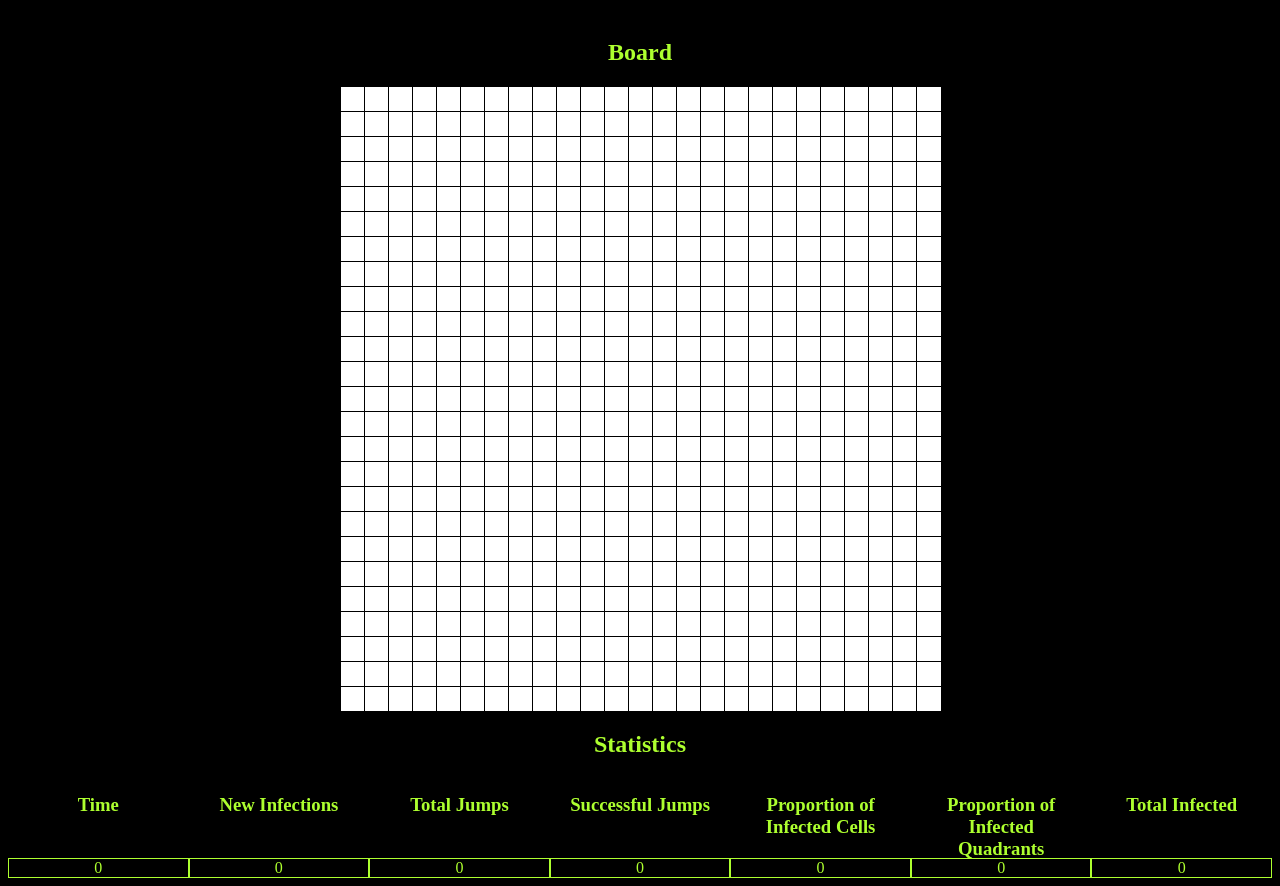
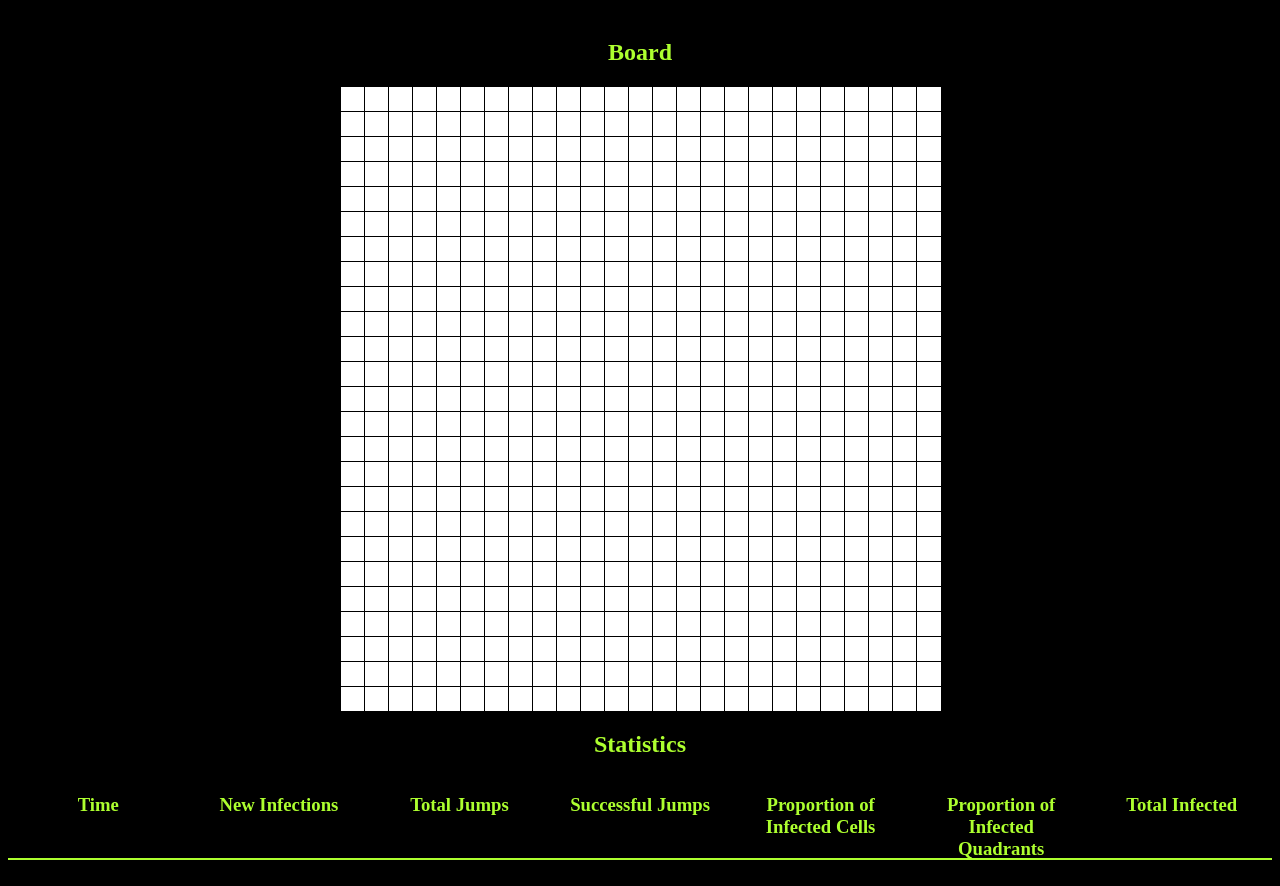
Before and after one commit to BenGrif2323/Contagion, a plain HTML site: page index.html in a window 1280 px wide. Shown: the part 61-947 px from the top of the page. Drawn offline with Linux system fonts and the light colour scheme.

Commit message:
Update index.html

```diff
--- a/index.html
+++ b/index.html
@@ -647,31 +647,31 @@
         <div class="info">
             <div class="stat">
                 <h3>Time</h3>
-                <p class="p0">0</p>
+                <p class="p0"></p>
             </div>
             <div class="stat">
                 <h3>New Infections</h3>
-                <p class="p0">0</p>
+                <p class="p0"></p>
             </div>
             <div class="stat">
                 <h3>Total Jumps</h3>
-                <p class="p0">0</p>
+                <p class="p0"></p>
             </div>
             <div class="stat">
                 <h3>Successful Jumps</h3>
-                <p class="p0">0</p>
+                <p class="p0"></p>
             </div>
             <div class="stat">
                 <h3>Proportion of Infected Cells</h3>
-                <p class="p0">0</p>
+                <p class="p0"></p>
             </div>
             <div class="stat">
                 <h3>Proportion of Infected Quadrants</h3>
-                <p class="p0">0</p>
+                <p class="p0"></p>
             </div>
             <div class="stat">
                 <h3>Total Infected</h3>
-                <p class="p0">0</p>
+                <p class="p0"></p>
             </div>
         </div>
 
```
